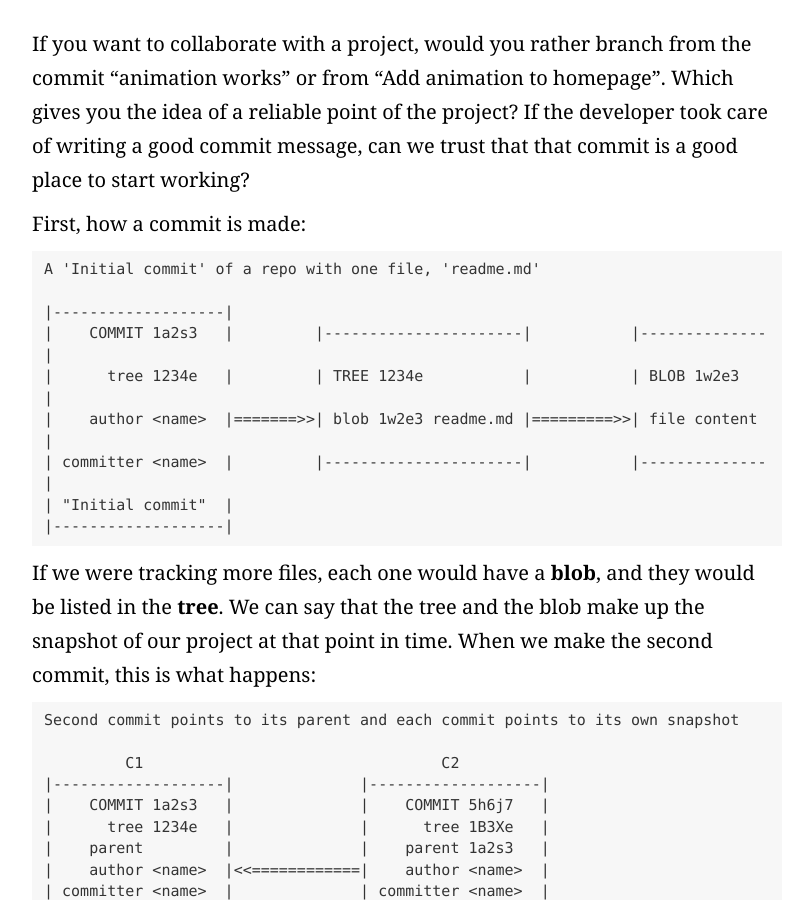
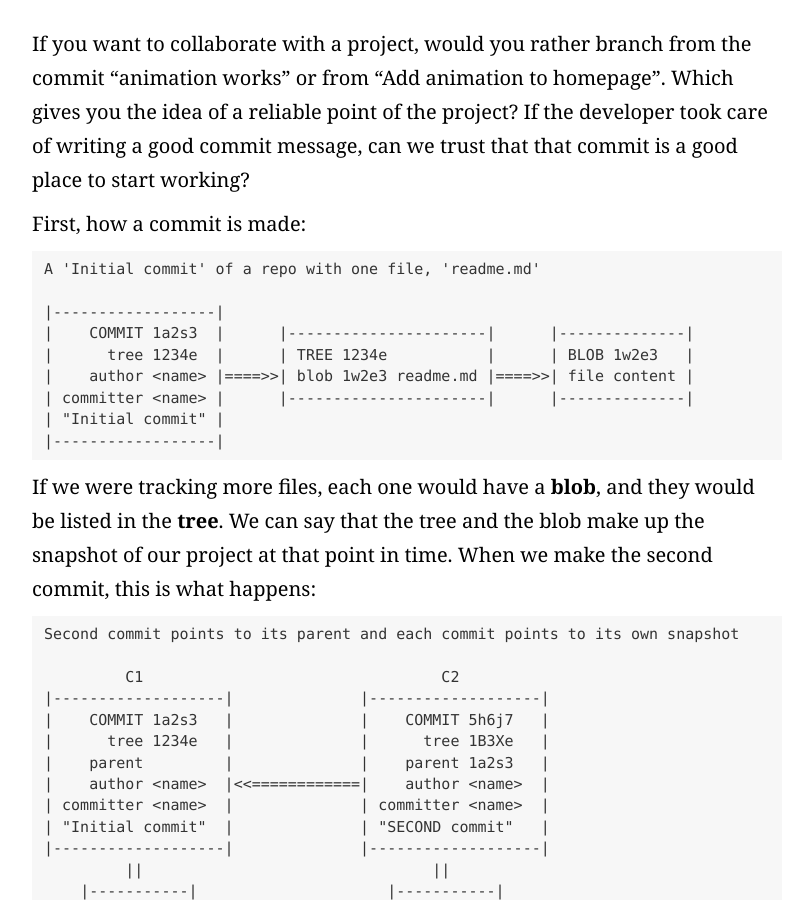
Before and after one commit to pwdd/pwdd.github.io, a Jekyll site: the page built from _posts/2016-08-17-how-a-good-commit-looks-like.md, in a window 1280 px wide and 900 px high, scrolled down 385 px. Shown: the whole window, without its empty margins (233-1031 px from the left). Built offline with Jekyll 4.4.1, drawn with Linux system fonts in a browser that asks for light colours; nearby versions of some CDN libraries; some web fonts are replaced; some of the changed text lies outside the part shown.

Commit message:
fix commit graph

````diff
--- a/_posts/2016-08-17-how-a-good-commit-looks-like.md
+++ b/_posts/2016-08-17-how-a-good-commit-looks-like.md
@@ -13,13 +13,13 @@
 ```
 A 'Initial commit' of a repo with one file, 'readme.md'
 
-|-------------------|
-|    COMMIT 1a2s3   |         |----------------------|           |--------------|
-|      tree 1234e   |         | TREE 1234e           |           | BLOB 1w2e3   |
-|    author <name>  |=======>>| blob 1w2e3 readme.md |=========>>| file content |
-| committer <name>  |         |----------------------|           |--------------|
-| "Initial commit"  |
-|-------------------|
+|------------------|
+|    COMMIT 1a2s3  |      |----------------------|      |--------------|
+|      tree 1234e  |      | TREE 1234e           |      | BLOB 1w2e3   |
+|    author <name> |====>>| blob 1w2e3 readme.md |====>>| file content |
+| committer <name> |      |----------------------|      |--------------|
+| "Initial commit" |
+|------------------|
 ```
 
 If we were tracking more files, each one would have a **blob**, and they would be listed in the **tree**. We can say that the tree and the blob make up the snapshot of our project at that point in time. When we make the second commit, this is what happens:
@@ -58,4 +58,4 @@
 
 Having a reversible commit is also useful when debugging: if everything worked alright in the previous commit, we can simply compare what has changed from that point on. Or go back to that point and discard the most recent changes. Reversible commits build us a safe net for when we need it.
 
-*<next post is about maintaining Git history clean>*
+<*next post is about maintaining Git history clean*>
````
